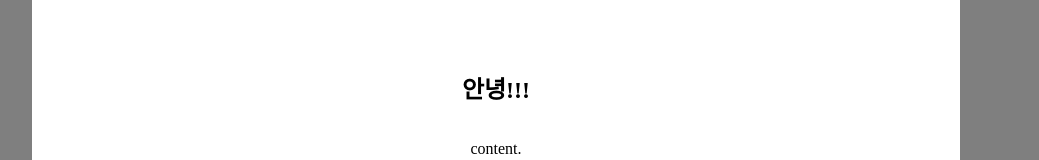
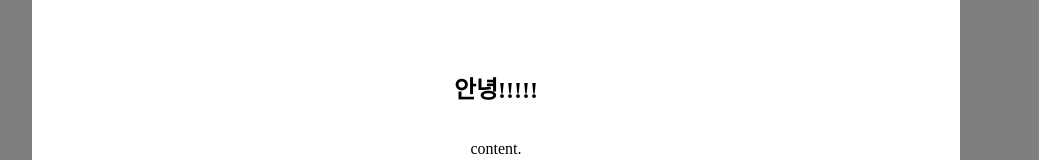
Before and after one commit to team-PlayJuJu/Tistar-front, a React (Create React App) app: page /home in a window 1280 px wide. Both pictures are taken after a click on the element 369 px from the left and 190 px from the top of the page. Shown: the part 268-428 px from the top of the page, without its empty margins (144-1183 px from the left). Built offline with nearby package versions, Linux system fonts and the light colour scheme.

Commit message:
modal text change

```diff
--- a/src/components/Home.jsx
+++ b/src/components/Home.jsx
@@ -151,7 +151,7 @@ const Home = () => {
         </Grid>
         <Overlay isOpen={isModalOpen} onClick={closeModal} />
         <Modal isOpen={isModalOpen}>
-          <h2>안녕!!!</h2>
+          <h2>안녕!!!!!</h2>
           <p>content.</p>
           <Button onClick={closeModal}>Close</Button>
         </Modal>
```
